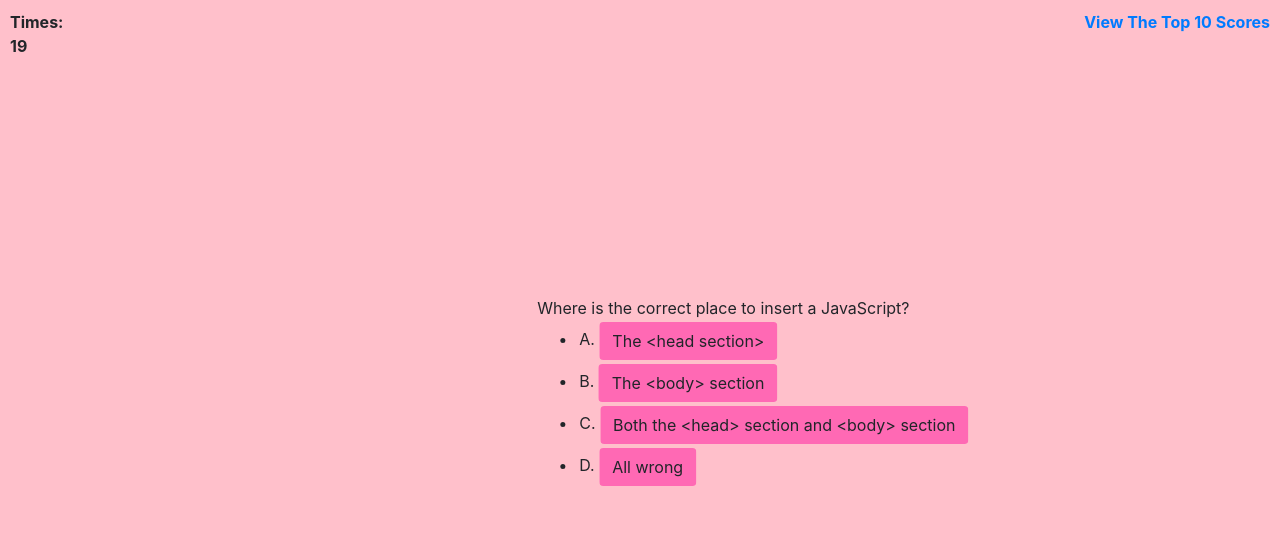
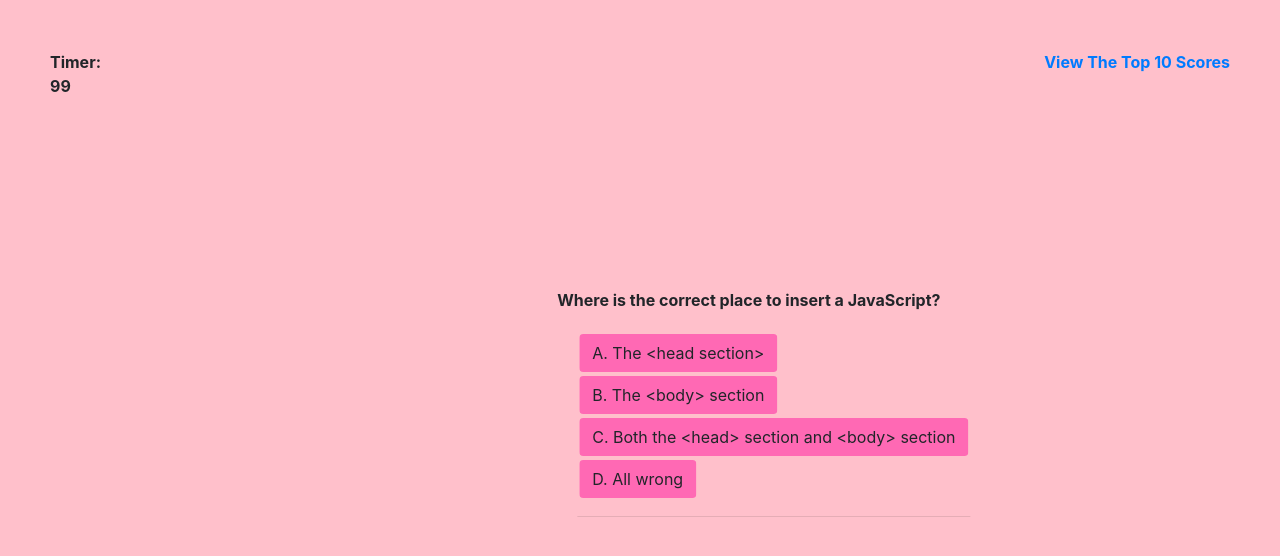
Before and after one commit to annisapf/Code-Quiz, a plain HTML site: page index.html in a window 1280 px wide. Both pictures are taken after a click on the button "Start". Drawn offline with nearby package versions, Linux system fonts and the light colour scheme.

Commit message:
fixed variables

```diff
--- a/css/styles.css
+++ b/css/styles.css
@@ -21,7 +21,7 @@ body {
     border: 50px;
 }
 
-.name-submit {
+.username {
     border: none;
     display: block;
     width: 100%;
@@ -55,7 +55,7 @@ body {
     left: 0;
     font-size: 1rem;
     font-weight: bold;
-    padding: 10px;
+    padding: 50px;
 }
 
 .score {
@@ -64,7 +64,7 @@ body {
     right: 0;
     font-size: 1rem;
     font-weight: bold;
-    padding: 10px;
+    padding: 50px;
 }
 
 
--- a/index.html
+++ b/index.html
@@ -1,5 +1,7 @@
 <!DOCTYPE html>
 <html lang="en">
+
+<head>
 
     <meta charset="UTF-8">
 
@@ -15,8 +17,6 @@
 
     <link href="css/styles.css" rel="stylesheet">
 
-<head>
-
 </head>
 
 <body>
@@ -30,7 +30,7 @@
     </audio>
 
     <!-- timer set -->
-    <div class="time">Times:
+    <div class="time">Timer:
         <div id="seconds">100</div>
     </div>
 
@@ -58,25 +58,25 @@
 
     </div>
 
-    </div>
 
     <div class="row justify-content-center">
         <div class="col-md">
 
             <div id="question-container">
-                <div id="question">
-                    <h3 class="font-weight-bold">Question</h3>
+                <div id="question" style="font-weight: bold; padding: 20px;">
                 </div>
                 <div id="answer-buttons" class="btn-grid">
                     <ul>
-                        <li style="padding:2px"> A. <button class="btn" id="first-answer">Answer 1</button></li>
-                        <li style="padding:2px"> B. <button class="btn" id="second-answer">Answer 2</button></li>
-                        <li style="padding:2px"> C. <button class="btn" id="third-answer">Answer 3</button></li>
-                        <li style="padding:2px"> D. <button class="btn" id="fourth-answer">Answer 4</button></li>
+                        <li style="padding:2px;color:transparent"><button class="btn" id="first-answer"></button></li>
+                        <li style="padding:2px;color:transparent"><button class="btn" id="second-answer"></button></li>
+                        <li style="padding:2px;color:transparent"><button class="btn" id="third-answer"></button></li>
+                        <li style="padding:2px;color:transparent"><button class="btn" id="fourth-answer"></button></li>
+                        <hr>
+                        <p id="answer-result"></p>
                     </ul>
 
+
                 </div>
-
             </div>
 
         </div>
@@ -86,15 +86,15 @@
 
 
     <div id="input-data-container" class="hide">
-        <div id="input-data">Input Your Name Here</div>
+        <div id="input-data" style="font-weight: bold;">Input Your Name Here</div>
+        <p id="user-score" style="font-size: small;"></p>
         <input type="text" class="username" id="username" placeholder="Your name...">
         <button class="submit-btn btn my-4" id="data-submit">Submit</button>
-        <ul id="username-input"></ul>
+
     </div>
 
     <div id="userscore-container">
         <ul id="userscore-list">
-
         </ul>
     </div>
 
--- a/js/quizmaterials.js
+++ b/js/quizmaterials.js
@@ -4,100 +4,100 @@ var questions = [
     {
         question: 'Inside which HTML element do we put the JavaScript?',
         answers: [
-            { label: 'js', correct: false },
-            { label: 'script', correct: false },
-            { label: 'scripting', correct: false },
-            { label: 'javascript', correct: true }
+            { label: 'A. js', correct: false },
+            { label: 'B. script', correct: true },
+            { label: 'C. scripting', correct: false },
+            { label: 'D. javascript', correct: false }
         ]
     },
 
     {
         question: 'Where is the correct place to insert a JavaScript?',
         answers: [
-            { label: 'The <head section>', correct: false },
-            { label: 'The <body> section', correct: false },
-            { label: 'Both the <head> section and <body> section', correct: true },
-            { label: 'All wrong', correct: false }
+            { label: 'A. The <head section>', correct: false },
+            { label: 'B. The <body> section', correct: false },
+            { label: 'C. Both the <head> section and <body> section', correct: true },
+            { label: 'D. All wrong', correct: false }
         ]
     },
 
     {
         question: 'What is the correct syntax for referring to an external script called "xxx.js?',
         answers: [
-            { label: '<script href="xxx.js>', correct: false },
-            { label: '<script name="xxx.js>', correct: false },
-            { label: '<script src="xxx.js>', correct: true },
-            { label: '<script source="xxx.js>', correct: false }
+            { label: 'A. <script href="xxx.js>', correct: false },
+            { label: 'B. <script name="xxx.js>', correct: false },
+            { label: 'C. <script src="xxx.js>', correct: true },
+            { label: 'D. <script source="xxx.js>', correct: false }
         ]
     },
 
     {
         question: 'The external JavaScript file must contain the <script> tag.',
         answers: [
-            { label: 'True', correct: true },
-            { label: 'False', correct: false },
-            { label: 'Maybe', correct: false },
-            { label: 'Not sure', correct: false }
+            { label: 'A. True', correct: true },
+            { label: 'B. False', correct: false },
+            { label: 'C. Maybe', correct: false },
+            { label: 'D. Not sure', correct: false }
         ]
     },
 
     {
         question: 'How do you create a function in JavaScript?',
         answers: [
-            { label: 'function = myFunction()', correct: false },
-            { label: 'function:myFunction()', correct: false },
-            { label: 'function myFunction()', correct: true },
-            { label: 'function.myFunction()', correct: false }
+            { label: 'A. function = myFunction()', correct: false },
+            { label: 'B. function:myFunction()', correct: false },
+            { label: 'C. function myFunction()', correct: true },
+            { label: 'D. function.myFunction()', correct: false }
         ]
     },
 
     {
         question: 'How do you call a function named "myFunction"?',
         answers: [
-            { label: 'myFunction()', correct: true },
-            { label: 'call function myFunction()', correct: false },
-            { label: 'call myFunction()', correct: false },
-            { label: 'myFunction().call', correct: false }
+            { label: 'A. myFunction()', correct: true },
+            { label: 'B. call function myFunction()', correct: false },
+            { label: 'C. call myFunction()', correct: false },
+            { label: 'D. myFunction().call', correct: false }
         ]
     },
 
     {
         question: 'How to write an IF statement in JavaScript?',
         answers: [
-            { label: 'if i = 5', correct: false },
-            { label: 'if i = 5 then', correct: false },
-            { label: 'if(i === 5)', correct: true },
-            { label: 'if i === 5 then', correct: false }
+            { label: 'A. if i = 5', correct: false },
+            { label: 'B. if i = 5 then', correct: false },
+            { label: 'C. if(i === 5)', correct: true },
+            { label: 'D. if i === 5 then', correct: false }
         ]
     },
 
     {
         question: 'How to write an IF statement for executing some code if "i" is NOT equal to 5?',
         answers: [
-            { label: 'if i =! 5 then', correct: false },
-            { label: 'if i <> 5', correct: false },
-            { label: 'if( i != 5)', correct: true },
-            { label: 'if i === 5', correct: false }
+            { label: 'A. if i =! 5 then', correct: false },
+            { label: 'B. if i <> 5', correct: false },
+            { label: 'C. if (i != 5)', correct: true },
+            { label: 'D. if i === 5', correct: false }
         ]
     },
 
     {
-        question: 'How does a WHILE loop start?',
+        question: 'How do you write "Hello World" in an alert box?',
         answers: [
-            { label: '<script href="xxx.js>', correct: false },
-            { label: '<script name="xxx.js>', correct: false },
-            { label: '<script src="xxx.js>', correct: true },
-            { label: '<script source="xxx.js>', correct: false }
+            { label: 'A. alertBox("Hello World");', correct: false },
+            { label: 'B. msg(:Hello World");', correct: false },
+            { label: 'C. alert("Hello World");', correct: true },
+            { label: 'D. msgBox("Hello World");', correct: false }
         ]
     },
 
     {
         question: 'How does a FOR loop start?',
         answers: [
-            { label: 'for(i <= 5; i++)', correct: false },
-            { label: 'for(i = 0; i <= 5; i++)', correct: true },
-            { label: 'for(i = 0; i <= 5)', correct: false },
-            { label: 'for i = 1 to 5', correct: false }
+            { label: 'A. for(i <= 5; i++)', correct: false },
+            { label: 'B. for(i = 0; i <= 5; i++)', correct: true },
+            { label: 'C. for(i = 0; i <= 5)', correct: false },
+            { label: 'D. for i = 1 to 5', correct: false }
         ]
     }
 ]
--- a/js/script.js
+++ b/js/script.js
@@ -43,8 +43,8 @@ expandEl.addEventListener('click',
 
 //time element
 var secondsdisplayEl = document.querySelector("#seconds");
-//score element
-var scoreEl = document.querySelector('#score');
+
+
 
 var intropageEl = document.querySelector("#intropage");
 
@@ -61,12 +61,7 @@ inputScoreEl.style.display = "none";
 //image element
 var heartgifEl = document.createElement('IMG');
 heartgifEl.setAttribute("src", "images/connie.gif");
-heartgifEl.setAttribute("width", "300");
-
-var brokenheartEl = document.createElement('IMG');
-brokenheartEl.setAttribute("src", "images/broken-heart-anim.gif");
-brokenheartEl.setAttribute("width", "300");
-
+heartgifEl.setAttribute("width", "200");
 
 
 var current_question = 0;
@@ -83,6 +78,7 @@ startbtnEl.addEventListener('click',
         current_question++;
         if (current_question >= questions.length) {
             alert("There are no more questions");
+
             return;
         }
         showQuestions();
@@ -120,10 +116,18 @@ fourthanswerEl.addEventListener('click',
     }
 )
 
+var answerEl = document.getElementById("answer-result");
+
 function checkResult(checkeranswer) {
+
     var checkeragain = questions[current_question].answers[checkeranswer].correct;
+    if (checkeragain == null) {
+
+        return;
+    }
+
     if (checkeragain === true) {
-        //alert("you are right");
+
         audiokidsEl.play();
 
 
@@ -137,7 +141,9 @@ function checkResult(checkeranswer) {
 
     }
     else {
-        alert("you are wrong");
+
+        answerEl.innerHTML = "Wrong!";
+
         remainingSecond = remainingSecond - 10;
         if (remainingSecond < 0) {
             remainingSecond = 0;
@@ -172,9 +178,12 @@ function answerCheker(checkeranswer) {
     else if (checkeranswer === 3) {
         checkResult(checkeranswer);
     }
-    if (current_score == questions.lengh) {
+    if (current_question == questions.length) {
         inputScoreEl.style.display = "block";
         questioncontainerEl.style.display = "none";
+        document.getElementById('user-score').innerHTML = "Your score: " + current_score + " score";
+        heartgifEl.style.visibility = "none";
+
     }
 }
 
@@ -186,9 +195,13 @@ function showQuestions() {
 
     console.log(current_question);
     var question_item = questions[current_question];
+    //when questions finish
+    if (question_item == null) {
+        document.getElementById('input-data-container').style.display = 'none';
+        remainingSecond = 0;
+        return;
+    }
 
-
-    //document.querySelector("#question").innerHTML = JSON.stringify(question_item);
     document.querySelector("#question").innerHTML = question_item.question;
 
     document.querySelector('#first-answer').innerText = question_item.answers[0].label;
@@ -196,11 +209,12 @@ function showQuestions() {
     document.querySelector('#third-answer').innerText = question_item.answers[2].label;
     document.querySelector('#fourth-answer').innerText = question_item.answers[3].label;
 
+
 }
 
 var displayClockEl = document.querySelector('#seconds');
 
-var remainingSecond = 20;
+var remainingSecond = 100;
 
 //set timer
 function triggerTimer() {
@@ -212,11 +226,14 @@ function triggerTimer() {
 
             if (remainingSecond <= 0) {
                 clearInterval(intervalHandle)
-                alert('Times Up')
+                if (questions.length == current_question) {
+                    alert('questions all answered');
+                }
+                else {
+                    alert('Times Up');
+                }
                 inputScoreEl.style.display = "block";
                 questioncontainerEl.style.display = "none";
-                //showing heart image if right
-                document.body.appendChild(heartgifEl);
 
             }
             remainingSecond--;
@@ -230,6 +247,10 @@ function triggerTimer() {
 var datasubmitEl = document.querySelector('#data-submit');
 
 
+
+
+
+
 datasubmitEl.addEventListener('click',
 
     function () {
@@ -237,7 +258,7 @@ datasubmitEl.addEventListener('click',
 
         var usernameInput = document.querySelector("#username").value;
         if (usernameInput === "") {
-            alert("name cant be empty");
+            alert("Please submit your name");
             return;
         }
         //create object from submit button
@@ -259,7 +280,6 @@ datasubmitEl.addEventListener('click',
 
     });
 
-var userScoreEl = document.querySelector('#userscore-container');
 
 function renderScore() {
 
@@ -268,7 +288,7 @@ function renderScore() {
 
     var userScoreListDOM = document.querySelector('#userscore-list');
 
-
+    //function to sort highest score to lowest score
     gameScoreList.sort(function (a, b) {
         if (a.userScore > b.userScore) {
             return -1;
@@ -289,5 +309,6 @@ function renderScore() {
     userScoreListDOM.innerHTML = listItem;
 
     document.getElementById('input-data-container').style.display = 'none';
+    heartgifEl.style.visibility = "none";
 
 }
```
Also changed, not shown: images/squid-loser.gif (deleted), images/taylor-swift-loser.gif (deleted), 1 other file. Lines whose indentation alone changed are shown as unchanged.
